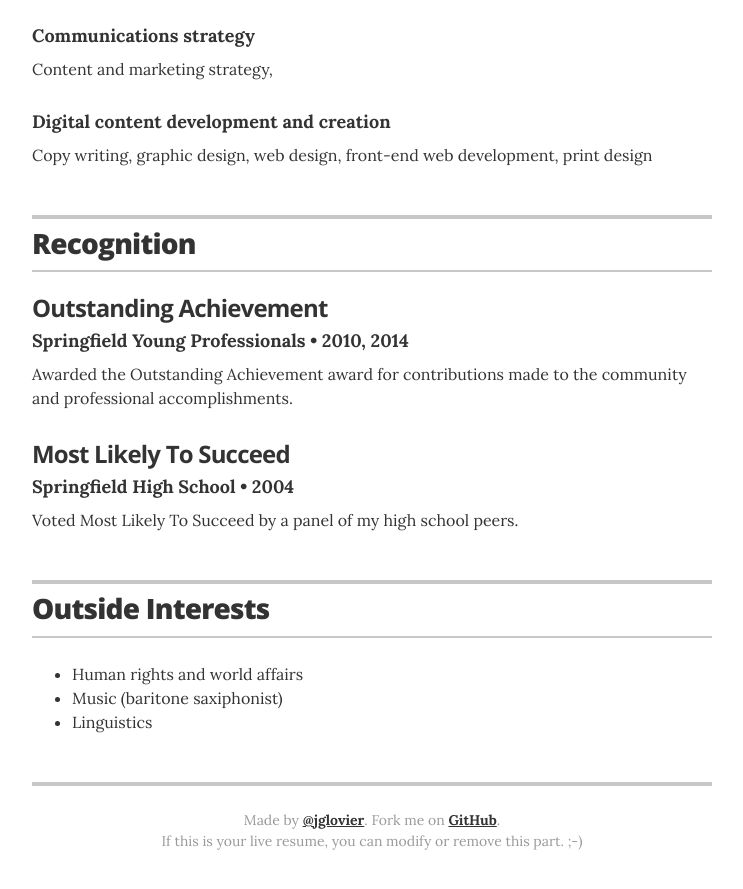
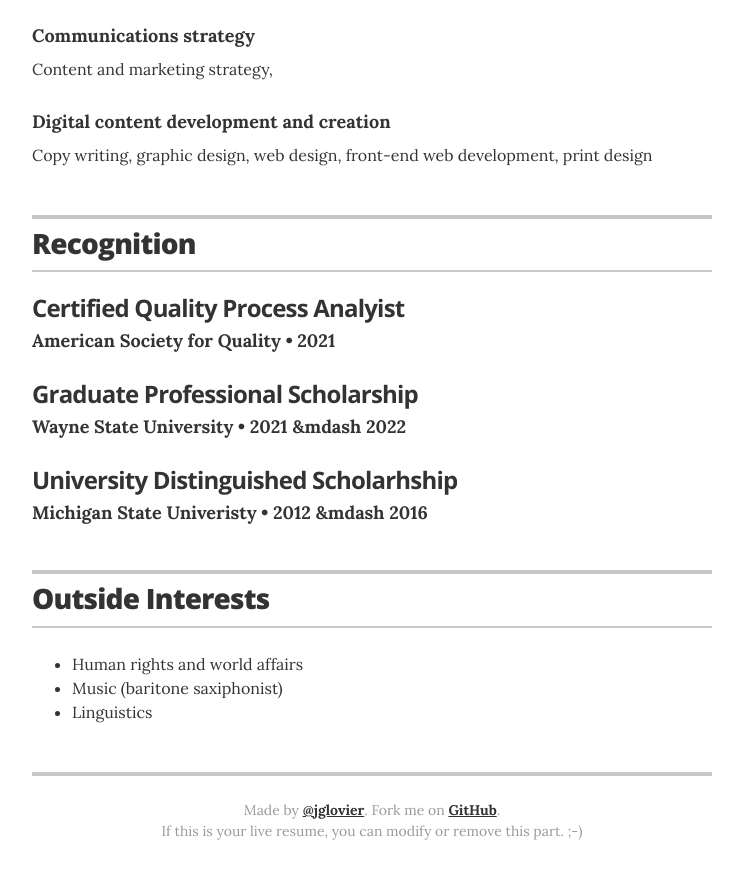
Before and after one commit to piloteris/myresume, a Jekyll site: the page built from index.html, in a window 1280 px wide and 900 px high, scrolled down 2055 px. Shown: the top 889 px of the window, without its empty margins (268-1011 px from the left). Built offline with Jekyll 4.4.1, drawn with Linux system fonts in a browser that asks for light colours.

Commit message:
Update recognitions.yml

```diff
--- a/_data/recognitions.yml
+++ b/_data/recognitions.yml
@@ -1,10 +1,15 @@
 # Recognitions
-- award: Outstanding Achievement
-  organization: Springfield Young Professionals
-  year: 2010, 2014
-  summary: Awarded the Outstanding Achievement award for contributions made to the community and professional accomplishments.
+- award: Certified Quality Process Analyist
+  organization: American Society for Quality
+  year: 2021
+  summary:
 
-- award: Most Likely To Succeed
-  organization: Springfield High School
-  year: 2004
-  summary: Voted Most Likely To Succeed by a panel of my high school peers.
+- award: Graduate Professional Scholarship
+  organization: Wayne State University
+  year: 2021 &mdash 2022
+  summary:
+
+- award: University Distinguished Scholarhship
+  organization: Michigan State Univeristy
+  year: 2012 &mdash 2016
+  summary:
```
